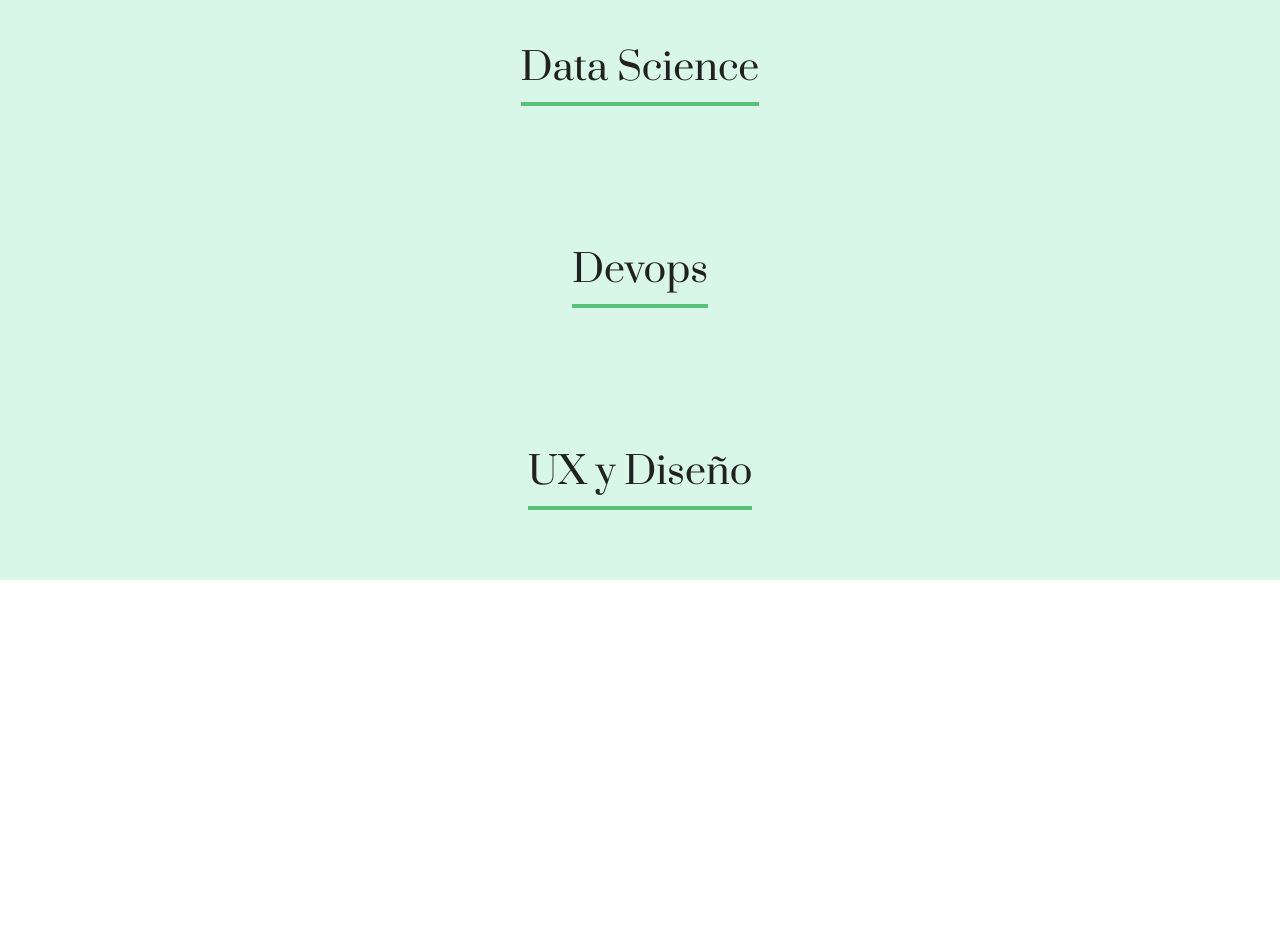
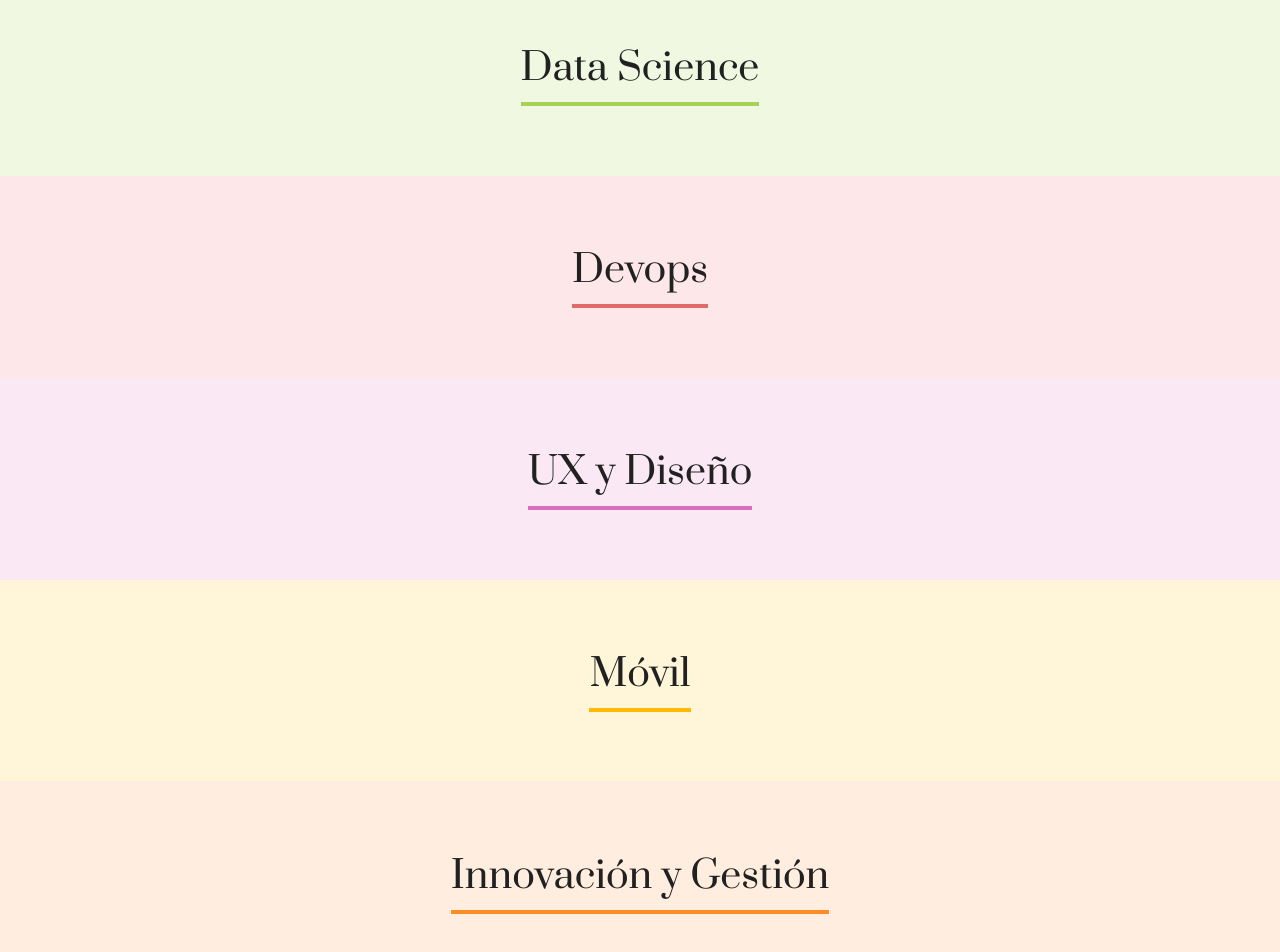
Before and after one commit to Kosmas1122/proyecto_org, a React (Create React App) app: page / in a window 1280 px wide. Shown: the part 1092-2044 px from the top of the page. Before the commit the page ends 1672 px from the top, so only its background shows below. Built offline with nearby package versions, Linux system fonts and the light colour scheme.

Commit message:
Creando Equipos:
Se crea el componente Equipo y se le da estilo. Se aprende el
concepto de Destructuración, la creación de componentes desde
una lista de objetos haciendo uso de la función map().

```diff
--- a/src/App.js
+++ b/src/App.js
@@ -15,6 +15,45 @@
     actualizarMostrar(!mostrarFormulario);
   };
 
+  // Lista de equipos:
+  const equipos = [
+    {
+      titulo: "Programación",
+      colorPrimario: "#57C278",
+      colorSecundario: "#D9F7E9"
+    },
+    {
+      titulo: "Front End",
+      colorPrimario: "#82CFFA",
+      colorSecundario: "#E8F8FF"
+    },
+    {
+      titulo: "Data Science",
+      colorPrimario: "#A6D157",
+      colorSecundario: "#F0F8E2"
+    },
+    {
+      titulo: "Devops",
+      colorPrimario: "#E06B69",
+      colorSecundario: "#FDE7E8"
+    },
+    {
+      titulo: "UX y Diseño",
+      colorPrimario: "#DB6EBF",
+      colorSecundario: "#FAE9F5"
+    },
+    {
+      titulo: "Móvil",
+      colorPrimario: "#FFBA05",
+      colorSecundario: "#FFF5D9"
+    },
+    {
+      titulo: "Innovación y Gestión",
+      colorPrimario: "#FF8A29",
+      colorSecundario: "#FFEEDF"
+    }
+]
+
   // Se puede usar un Operador Ternario:
   // condicion ? seMuestra : noSeMuestra;
   return (
@@ -22,11 +61,12 @@
       <Header />  {/* Tercera forma de llamar un componente de React. */}
       { mostrarFormulario ? <Formulario /> : <></> }
       <MiOrg cambiarMostrar={cambiarMostrar} />
-      <Equipo equipo="Programación" />
-      <Equipo equipo="Front End" />
-      <Equipo equipo="Data Science" />
-      <Equipo equipo="Devops" />
-      <Equipo equipo="UX y Diseño" />
+
+      {/* Se crea un componente Equipo por cada objeto equipo: */}
+      {
+        equipos.map((equipo) => <Equipo datos={equipo} key={equipo.titulo} />)
+      }
+
     </div>
   );
 }
--- a/src/componentes/Equipo/Equipo.css
+++ b/src/componentes/Equipo/Equipo.css
@@ -1,6 +1,5 @@
 .equipo {
     width: 100%;
-    background-color: #D9F7E9;
     padding: 32px;
     text-align: center;
     font-size: 32px;
@@ -10,6 +9,6 @@
     display: inline-block;
     font-weight: 400;
     color: #212121;
-    border-bottom: 4px solid #57C278;
+    border-bottom: 4px solid;
     padding-bottom: 8px;
 }
--- a/src/componentes/Equipo/index.js
+++ b/src/componentes/Equipo/index.js
@@ -1,8 +1,15 @@
 import "./Equipo.css"
 
 const Equipo = (props) => {
-    return <section className="equipo">
-        <h3> {props.equipo} </h3>
+    // Concepto de Destructuración:
+    const {colorPrimario, colorSecundario, titulo} = props.datos
+
+    const obj = { backgroundColor: colorSecundario }
+
+    const estiloTitulo = { borderColor: colorPrimario }
+
+    return <section className="equipo" style={obj} >
+        <h3 style={estiloTitulo} > {titulo} </h3>
         <div className="colaboradores">
 
         </div>
```
